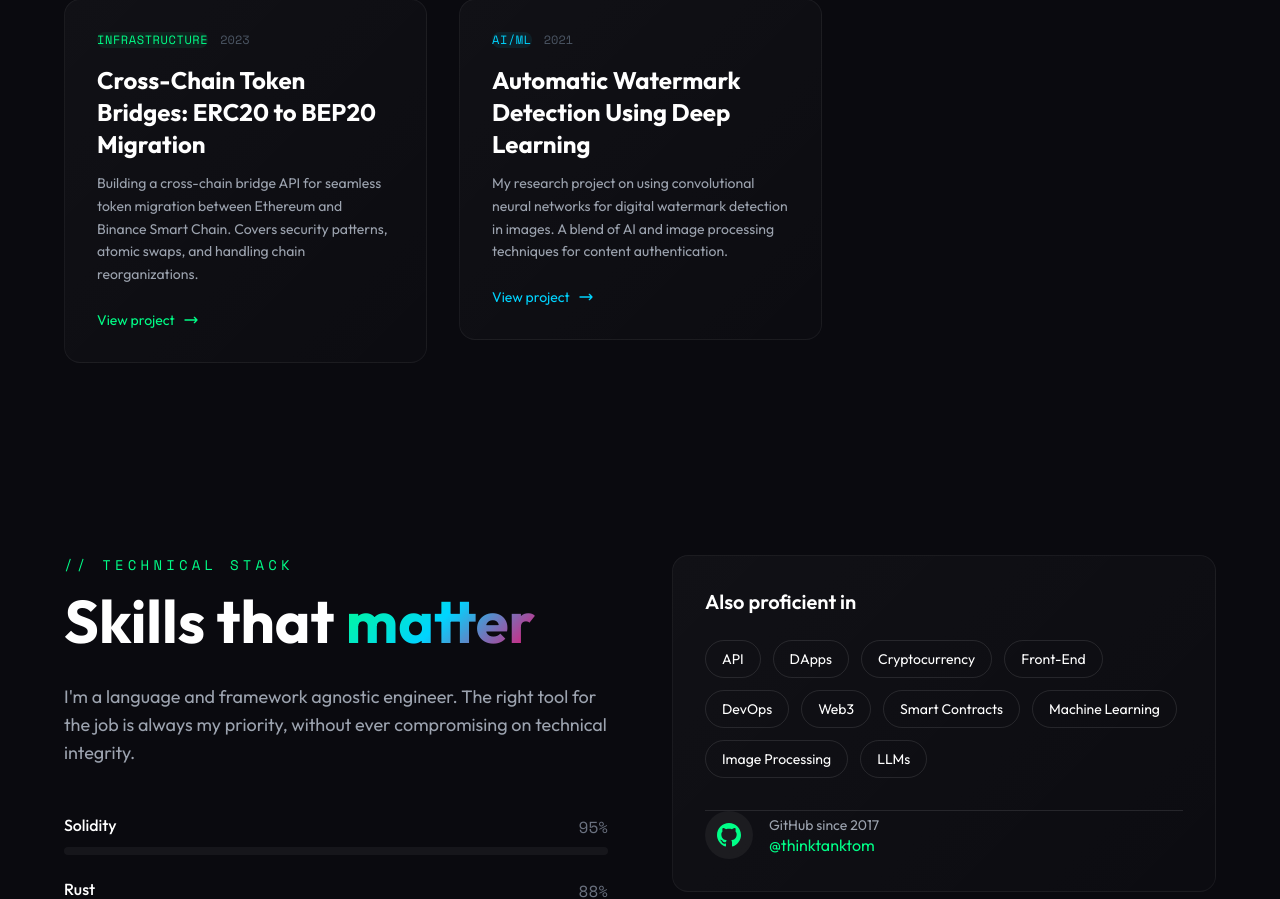
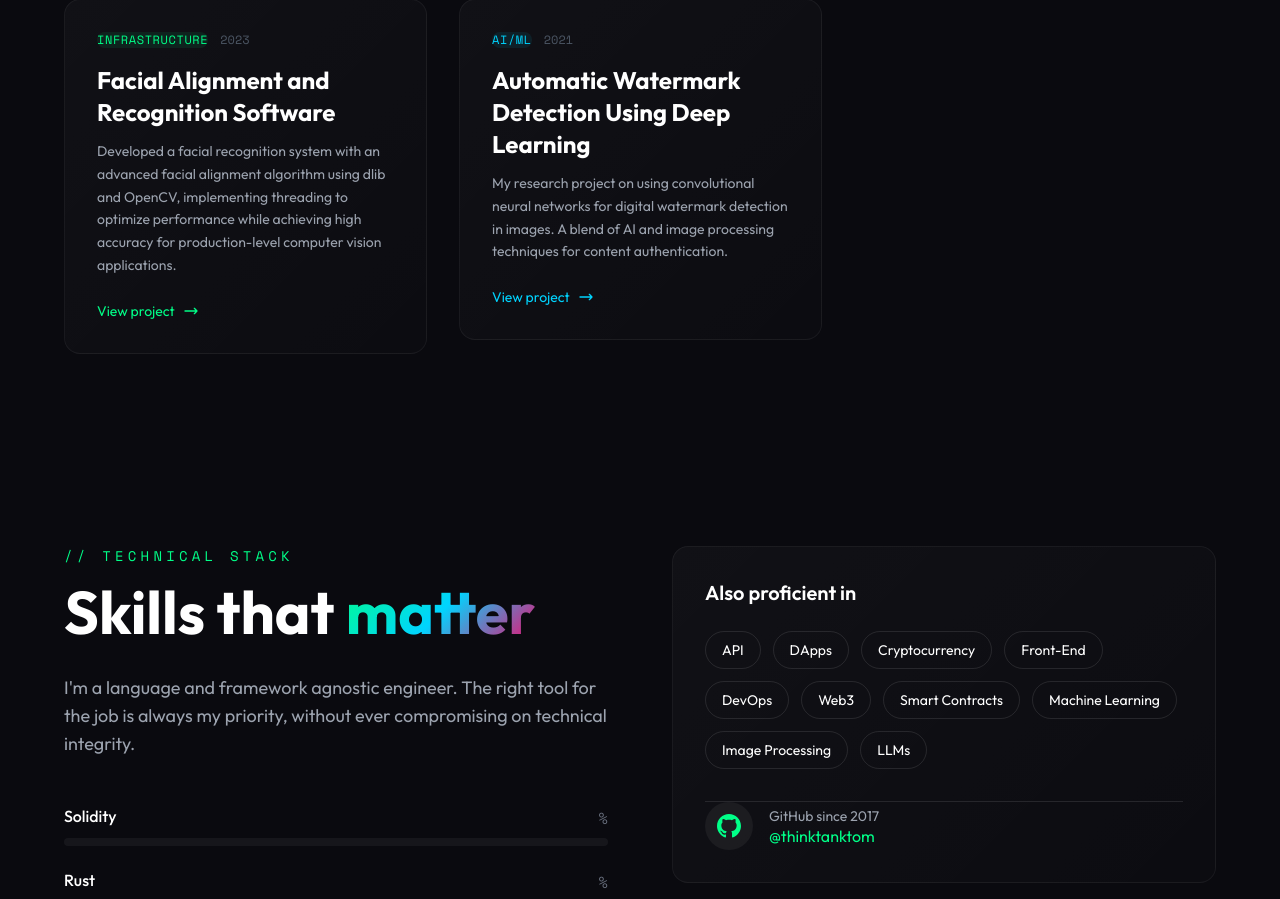
Before and after one commit to thinktanktom/in, a React (Vite) app: page / in a window 1280 px wide. Shown: the part 2277-3176 px from the top of the page. Built offline with nearby package versions, Linux system fonts and the light colour scheme.

Commit message:
new title

```diff
--- a/src/components/ThomasPortfolio.jsx
+++ b/src/components/ThomasPortfolio.jsx
@@ -241,8 +241,8 @@ export default function ThomasPortfolio() {
       link: 'https://github.com/thinktanktom/onchain-randomization'
     },
     {
-      title: 'Cross-Chain Token Bridges: ERC20 to BEP20 Migration',
-      excerpt: 'Building a cross-chain bridge API for seamless token migration between Ethereum and Binance Smart Chain. Covers security patterns, atomic swaps, and handling chain reorganizations.',
+      title: 'Facial Alignment and Recognition Software',
+      excerpt: 'Developed a facial recognition system with an advanced facial alignment algorithm using dlib and OpenCV, implementing threading to optimize performance while achieving high accuracy for production-level computer vision applications.',
       date: '2023',
       category: 'Infrastructure',
       color: '#00ff88',
@@ -259,12 +259,12 @@ export default function ThomasPortfolio() {
   ];
 
   const skills = [
-    { name: 'Solidity', level: 95 },
-    { name: 'Rust', level: 88 },
-    { name: 'Node.js', level: 92 },
-    { name: 'Ethereum', level: 94 },
-    { name: 'Docker', level: 85 },
-    { name: 'DApps', level: 90 }
+    { name: 'Solidity' },
+    { name: 'Rust' },
+    { name: 'Node.js' },
+    { name: 'Ethereum'},
+    { name: 'Docker'},
+    { name: 'DApps'}
   ];
 
   return (
```
